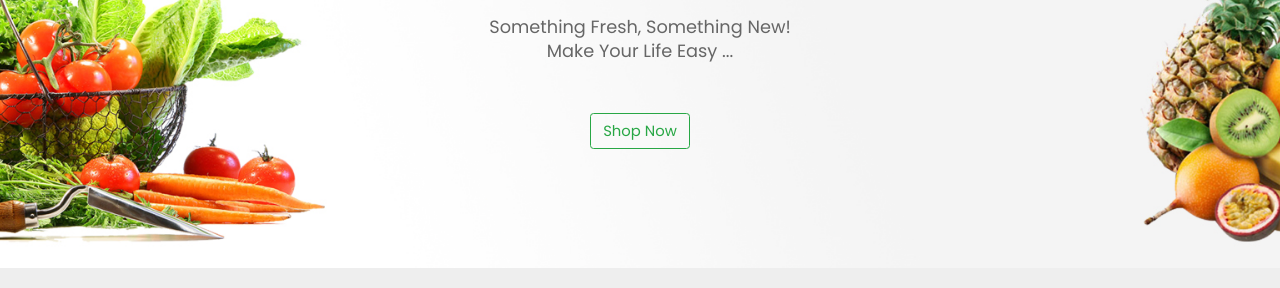
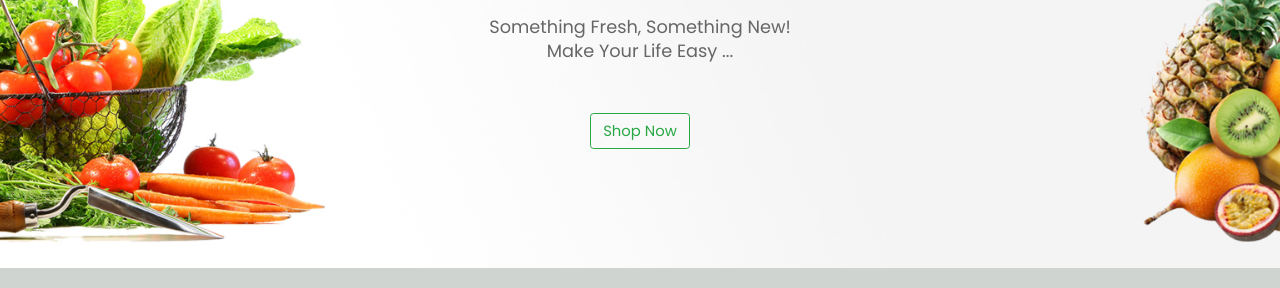
Before and after one commit to Sinthia-22/Groco-Final-With-JS, a plain HTML site: page index.html in a window 1280 px wide. Shown: the part 274-562 px from the top of the page. Drawn offline with nearby package versions, Linux system fonts and the light colour scheme.

Commit message:
5th commit

```diff
--- a/CSS/style.css
+++ b/CSS/style.css
@@ -29,7 +29,7 @@
  }
 
  .body{
-    background-color: #eee;
+    background-color: rgb(208, 212, 208);
  }
 
  /* code for banner */
--- a/index.html
+++ b/index.html
@@ -97,7 +97,7 @@
       <h3>Fresh And <span>Organic</span> Products For You</h3> <br>
       <p>Something Fresh, Something New! <br>
         Make Your Life Easy ... </p>  <br>
-      <a href="#" class="btn btn-outline-success btn-lg">Shop Now</a>
+      <a href="http://127.0.0.1:5503/index.html#products" class="btn btn-outline-success btn-lg">Shop Now</a>
     </div>
   </section>
    <!-- Banner Section  -->
@@ -510,7 +510,7 @@
           <h3>Newsletter</h3>
           <p>Register For Latest Updates</p>
           <input type="email" placeholder="Your Email" class="email">
-          <input type="submit" value="Register Now" class="btn btn-outline-success btn-lg">
+          <input type="submit" value="Register Now" class="btn btn-outline-success btn-lg"> <br>
           <img src="image/payment.png" class="payment-img">
         </div>
       </div>
@@ -522,14 +522,6 @@
 
      <div class="cuesor"></div>
      <div class="cuesor2"></div>
-     <!-- <script>
-      var cuesor= document.querySelector(".cuesor");
-      var cuesor2= document.querySelector(".cuesor2");
-      document.addEventListener("mousemove",function(e){
-           cuesor.style.cssText = cuesor2.style.cssText="left: " +e.clientX
-           +"px; top: " +e.clientY +"px;";
-      });
-    </script> -->
 
 
    <script src="https://cdn.jsdelivr.net/npm/swiper@10/swiper-bundle.min.js"></script>
```
